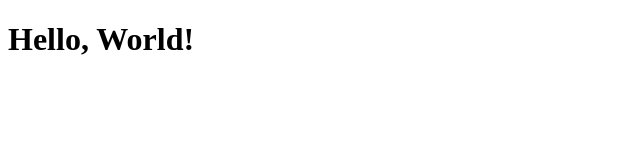
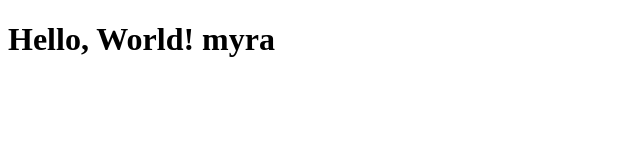
Before and after one commit to adarshayanchery/test, a plain HTML site: page index.html in a window 1280 px wide. Shown: the whole page, without its empty margins (0-640 px from the left). Drawn offline with Linux system fonts and the light colour scheme.

Commit message:
Commit messagde

```diff
--- a/index.html
+++ b/index.html
@@ -4,6 +4,6 @@
   <title>Hello World vvvvv fefde hh waycool</title>
 </head>
 <body>
-  <h1>Hello, World!</h1>
+  <h1>Hello, World! myra </h1>
 </body>
 </html>
```
